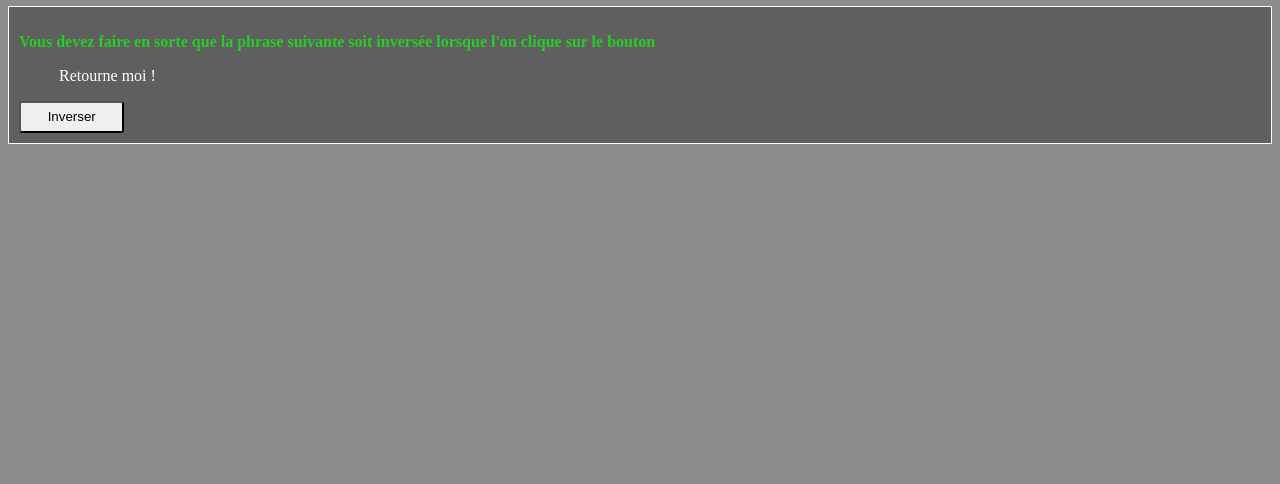
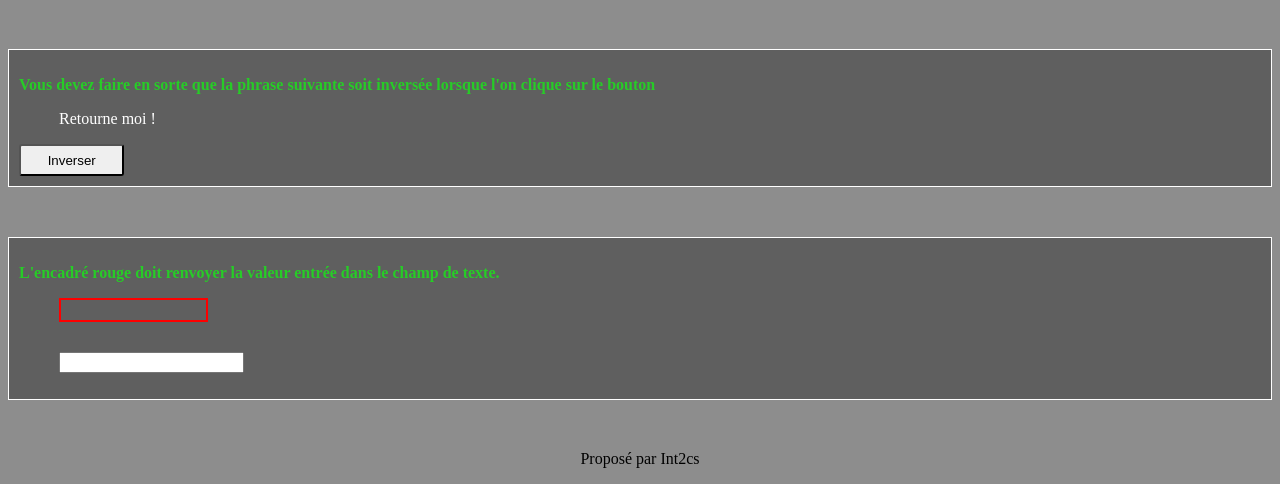
Before and after one commit to int2cs/exoJS, a plain HTML site: page index.html in a window 1280 px wide. Shown: the part 1392-1876 px from the top of the page. Before the commit the page ends 1586 px from the top, so only its background shows below. Drawn offline with Linux system fonts and the light colour scheme.

Commit message:
ajout d'exercises

```diff
--- a/index.html
+++ b/index.html
@@ -11,6 +11,7 @@
 
 <body>
   <h1>Explorons les bases du JS</h1>
+  <h3>Projet disponible : <a href="https://github.com/int2cs/exoJS">ici</a></h3>
 
   <!-- EXERCISSE 1 -->
   <div class="bloc">
@@ -61,8 +62,19 @@
     <button>Inverser</button>
   </div>
 
+  <!-- EXERCISSE 5 -->
+  <div class="bloc">
+    <p>L'encadré rouge doit renvoyer la valeur entrée dans le champ de texte.</p>
+    <blockquote>
+      <div class="result"></div>
+      <input type="text" name="input" id="input">
+    </blockquote>
+  </div>
 
 
+  <footer>
+    <p>Proposé par Int2cs</p>
+  </footer>
   <script src="./app.js"></script>
 </body>
 
--- a/style.css
+++ b/style.css
@@ -43,3 +43,15 @@ width: 100%;
 #carousel .thumb img{
   width: 100%;
 }
+
+blockquote .result{
+  border: 2px solid red;
+  width: 145px;
+  height: 20px;
+  margin-bottom: 30px;
+  color: white
+}
+
+footer p{
+  text-align: center;
+}
```
